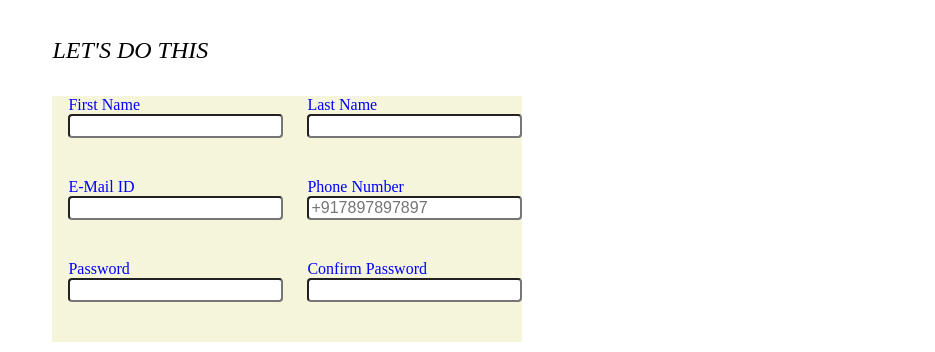
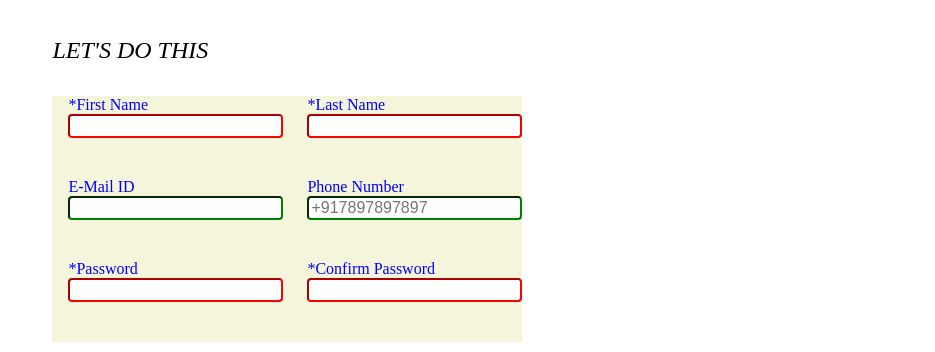
Before and after one commit to Hari-Keshav-Rajesh/SignUpForm, a plain HTML site: page index.html in a window 1280 px wide. Shown: the part 286-638 px from the top of the page, 345-1280 px from the left. Drawn offline with Linux system fonts and the light colour scheme.

Commit message:
Website complete

```diff
--- a/index.html
+++ b/index.html
@@ -19,29 +19,29 @@
             <form id="inputs">
                 <div class="fleft">
 
-                    <label for="firstname">First Name</label>
-                    <input type="text" id="firstname" name="firstName">
+                    <label for="firstname">*First Name</label>
+                    <input type="text" id="firstname" name="firstName" required>
 
                     <label for="email">E-Mail ID</label>
                     <input type="email" id="email" name="eMail">
 
-                    <label for="password">Password</label>
-                    <input type="password" id="password" name="passWord">
+                    <label for="password">*Password</label>
+                    <input type="password" id="password" name="passWord" required>
 
                 </div>
                 <div class="fright">
 
-                    <label for="lastname">Last Name</label>
-                    <input type="text" id="lastname" name="lastName">
+                    <label for="lastname">*Last Name</label>
+                    <input type="text" id="lastname" name="lastName" required>
 
                     <label for="Number">Phone Number</label>
                     <input type="number" id="Number" name="phoneNumber" pattern="/^+91(7\d|8\d|9\d)\d{9}$/" title="Please add +91 in the beginning" placeholder="+917897897897">
 
-                    <label for="confirm">Confirm Password</label>
-                    <input type="password" id="confirm" name="cPassWord">
+                    <label for="confirm">*Confirm Password</label>
+                    <input type="password" id="confirm" name="cPassWord" required>
 
                 </div>
-            </form>
+            </form onsubmit='return false'>
             <button type="submit" class="submit" form="inputs">Create Account</button>
             <div class="link">
                 <div class="note">Already have an account?</div>
--- a/styles.css
+++ b/styles.css
@@ -98,3 +98,16 @@ input{
     margin-bottom: 5vh;
     border-radius: 0.5vh;
 }
+
+input:focus{
+    border-color: blue;
+    box-shadow: inset;
+}
+
+input:invalid {
+    border-color: red;
+  }
+
+input:valid{
+    border-color: green;
+}
```
